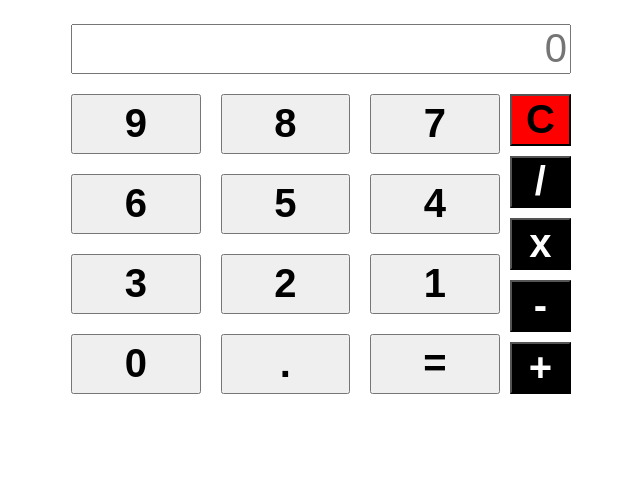
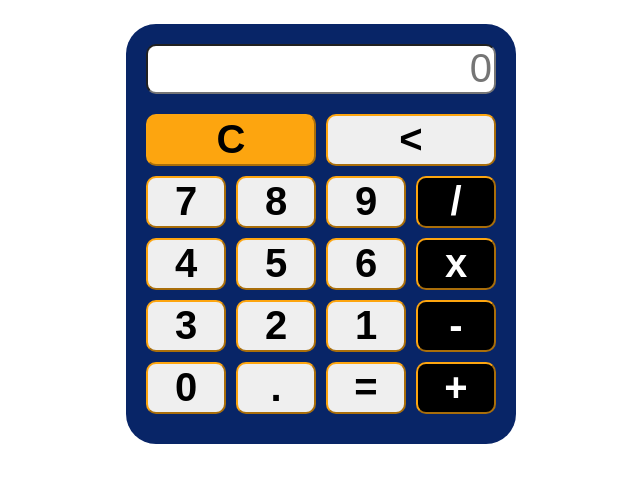
Before and after one commit to lucasdonuts/calculator, a plain HTML site: page index.html in a window 1280 px wide. Shown: the part 58-540 px from the top of the page, without its empty margins (319-959 px from the left). Drawn offline with Linux system fonts and the light colour scheme.

Commit message:
Calculator fully functional w/ delete key

```diff
--- a/index.html
+++ b/index.html
@@ -10,29 +10,24 @@
             <input type="text" id="screen" placeholder="0" readonly="readonly">
         </div>
         <div id = "button-grid">
-            <div id = "main">
-                <button class="main number" id="9">9</button>
-                <button class="main number" id="8">8</button>
-                <button class="main number" id="7">7</button>
-                <button class="main number" id="6">6</button>
-                <button class="main number" id="5">5</button>
-                <button class="main number" id="4">4</button>
-                <button class="main number" id="3">3</button>
-                <button class="main number" id="2">2</button>
-                <button class="main number" id="1">1</button>
-                <button class="main number" id="0">0</button>
-                <button class="main decimal" id=".">.</button>
-                <button class="main equals" id="=">=</button>
-            </div>
-            <div id = "operators">
-                <div id="clear-button">
-                    <button class="clear" id="clear">C</button>
-                </div>
-                <button class="operator" id="/">/</button>
-                <button class="operator" id="x">x</button>
-                <button class="operator" id="-">-</button>
-                <button class="operator" id="+">+</button>
-            </div>
+            <button class="clear" id="clear">C</button>
+            <button class="delete" id="delete"><</button>
+            <button class="number" id="7">7</button>
+            <button class="number" id="8">8</button>
+            <button class="number" id="9">9</button>
+            <button class="operator" id="/">/</button>
+            <button class="number" id="4">4</button>
+            <button class="number" id="5">5</button>
+            <button class="number" id="6">6</button>
+            <button class="operator" id="x">x</button>
+            <button class="number" id="3">3</button>
+            <button class="number" id="2">2</button>
+            <button class="number" id="1">1</button>
+            <button class="operator" id="-">-</button>
+            <button class="number" id="0">0</button>
+            <button class="decimal" id=".">.</button>
+            <button class="equals" id="=">=</button>
+            <button class="operator" id="+">+</button>
         </div>
     </div>
 </body>
--- a/scripts.js
+++ b/scripts.js
@@ -9,7 +9,6 @@ let decimal = false;
 
 function removeExcessZeroes(answer) {
     array = answer.split("");
-    console.log(array.length);
     for (let i = array.length - 1; i > 0; i--){
         if(array[i] === '0' || array[i] === '.'){
             array.pop();
@@ -19,6 +18,13 @@ function removeExcessZeroes(answer) {
             return array.join('');
         }
     }
+}
+
+function removeCharacter(input) {
+    array = input.split("");
+    array.pop();
+    array = array.join('');
+    return array;
 }
 
 function add(num1, num2) {
@@ -98,7 +104,6 @@ function checkButton(key) {
             num2 = screen.value;
 
         }
-        console.log("num1 = " + num1 + " num2 = " + num2 + " operator = " + operator);
     }
 
     if(isDecimal(key)) {
@@ -133,7 +138,6 @@ function checkButton(key) {
             operator = key.id;
             num2 = 0;
         }
-        console.log("num1 = " + num1 + " num2 = " + num2 + " operator = " + operator);
     }
 
     if(isEquals(key)) {
@@ -147,7 +151,6 @@ function checkButton(key) {
         num1 = Number(screen.value);
         num2 = 0;
         equalsPressed = true;
-        console.log(num1, num2, operator);
     }
 
     if(isClear(key)) {
@@ -158,6 +161,15 @@ function checkButton(key) {
         multiOp = false;
         equalsPressed = false;
         decimal = false;
+    }
+
+    if(isDelete(key)) {
+        screen.value = removeCharacter(screen.value);
+        if(cleanSlate) {
+            num1 = screen.value;
+        } else {
+            num2 = screen.value;
+        }
     }
 }
 
@@ -181,6 +193,10 @@ function isClear(key) {
     if (key.classList.contains('clear')) return true;
 }
 
+function isDelete(key) {
+    if(key.classList.contains('delete')) return true;
+}
+
 buttons.addEventListener('click', e => {
     const button = e.target;
     checkButton(button);
--- a/styles.css
+++ b/styles.css
@@ -11,16 +11,18 @@ html {
 
 #calculator {
     margin: 0 auto;
-    display: flex;
-    flex-direction: column;
-    height: 500px;
-    width: 500px;
+    padding: 20px;
+    height: 380px;
+    width: 350px;
+    border-radius: 30px;
+    background-color: #082567;
 }
 
 #screen-area {
     height: 50px;
     width: 100%;
-    padding-bottom: 20px;
+    margin-bottom: 20px;
+    border-radius: 30px;
 }
 
 input {
@@ -28,40 +30,45 @@ input {
     width: 100%;
     text-align: right;
     font-size: 4rem;
+    border-radius: 10px;
 }
 
 #button-grid {
     height: 300px;
     display: grid;
-    grid-template-columns: 3fr 61.25px;
-    grid-template-rows: 100%;
-    grid-column-gap: 10px;
-}
-
-#main {
-    display: grid;
-    grid-template-columns: 1fr 1fr 1fr;
-    grid-template-rows: 1fr 1fr 1fr 1fr;
-    grid-gap: 20px 20px;
+    grid-template-columns: 1fr 1fr 1fr 1fr;
+    grid-template-rows: 1fr 1fr 1fr 1fr 1fr;
+    grid-gap: 10px;
 }
 
 #clear {
-    height: 100%;
-    width: 100%;
-    background: red;
+    grid-column-start: 1;
+    grid-column-end: 3;
+    background-color: #fda50f;
+}
+
+#delete {
+    grid-column-start: 3;
+    grid-column-end: 5;
 }
 
 #operators {
-    display: grid;
-    grid-template-rows: 1fr 1fr 1fr 1fr 1fr;
-    grid-template-columns: 100%;
-    justify-content: center;
-    grid-row-gap: 10px;
 }
 
 button {
     font-size: 4rem;
     font-weight: bold;
+    border-width: 2px;
+    border-color: #fda50f;
+    border-radius: 10px;
+}
+
+button:focus {
+    outline: none;
+}
+
+button:active {
+    transform: scale(0.95);
 }
 
 .operator {
```
